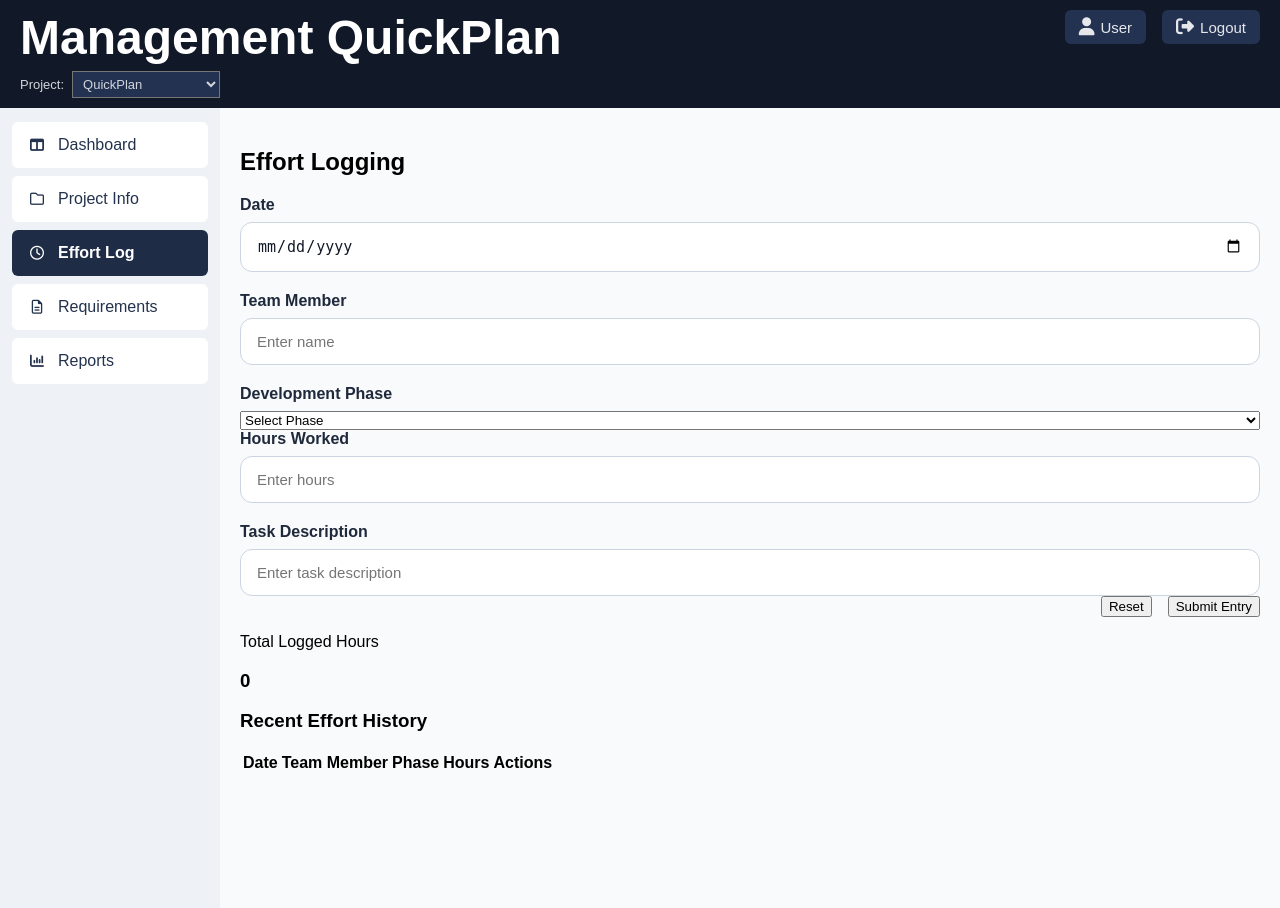
After one commit to TSchaefSE/Management_QuickPlan, a Flask app: page /effort_logs in a window 1280 px wide. The commit adds this page. Run offline with Flask 3, Linux system fonts and the light colour scheme; lists and menus that the app fills with data are empty.

Commit message:
Added wiring for effort_logs.html with routes.py as well as base html

```diff
--- a/app/routes.py
+++ b/app/routes.py
@@ -75,3 +75,30 @@ def project_info():
         members=members,
         risks=risks
     )
+
+@main.route("/effort_logs", methods=["GET", "POST"])
+def effort_logs():
+    if request.method == "POST":
+        date = request.form.get("date")
+        member = request.form.get("member")
+        phase = request.form.get("phase")
+        hours = request.form.get("hours")
+        task = request.form.get("task")
+
+        ### save to CSV here ###
+
+        #TEMP FOR TESTING
+        print("Effort log submitted:")
+        print("Date:", date)
+        print("Member:", member)
+        print("Phase:", phase)
+        print("Hours:", hours)
+        print("Task:", task)
+
+        return redirect(url_for("main.effort_logs"))
+
+    return render_template(
+        "effort_logs/effort_logs.html",
+        active_page="effort_logs",
+        logs=[]
+    )
--- /dev/null
+++ b/app/templates/effort_logs/effort_logs.html
@@ -0,0 +1,91 @@
+{% extends "layout/base.html" %}
+
+{% block title %}Effort Logs | Management QuickPlan{% endblock %}
+
+{% block content %}
+<div class="effort-logs-container">
+
+  <h2>Effort Logging</h2>
+
+  <form method="POST"
+        action="{{ url_for('main.effort_logs') }}"
+        class="effort-logs-form">
+
+    <div class="form-row">
+      <div class="form-group">
+        <label for="date">Date</label>
+        <input type="date" id="date" name="date" required>
+      </div>
+
+      <div class="form-group">
+        <label for="member">Team Member</label>
+        <input type="text" id="member" name="member" placeholder="Enter name" required>
+      </div>
+
+      <div class="form-group">
+        <label for="phase">Development Phase</label>
+        <select id="phase" name="phase" required>
+          <option value="">Select Phase</option>
+          <option value="Planning">Planning</option>
+          <option value="Design">Design</option>
+          <option value="Implementation">Implementation</option>
+          <option value="Testing">Testing</option>
+          <option value="Documentation">Documentation</option>
+        </select>
+      </div>
+    </div>
+
+    <div class="form-row">
+      <div class="form-group">
+        <label for="hours">Hours Worked</label>
+        <input type="number" id="hours" step="0.1" name="hours" placeholder="Enter hours" required>
+      </div>
+
+      <div class="form-group" style="flex: 2;">
+        <label for="task">Task Description</label>
+        <input type="text" id="task" name="task" placeholder="Enter task description" required>
+      </div>
+    </div>
+
+    <div class="form-actions">
+      <button type="reset" class="btn-secondary">Reset</button>
+      <button type="submit" class="btn-primary">Submit Entry</button>
+    </div>
+
+  </form>
+
+  <!-- Total (PLACEHOLDER for now) -->
+  <div class="total-hours-box">
+    <p>Total Logged Hours</p>
+    <h3>0</h3>
+  </div>
+
+  <!-- Table -->
+  <h3>Recent Effort History</h3>
+
+  <table class="effort-table">
+    <thead>
+      <tr>
+        <th>Date</th>
+        <th>Team Member</th>
+        <th>Phase</th>
+        <th>Hours</th>
+        <th>Actions</th>
+      </tr>
+    </thead>
+
+    <tbody>
+      {% for log in logs %}
+      <tr>
+        <td>{{ log.date }}</td>
+        <td>{{ log.member }}</td>
+        <td>{{ log.phase }}</td>
+        <td>{{ log.hours }}</td>
+        <td><a href="#">Edit</a></td>
+      </tr>
+      {% endfor %}
+    </tbody>
+  </table>
+
+</div>
+{% endblock %}
--- a/app/templates/layout/base.html
+++ b/app/templates/layout/base.html
@@ -49,7 +49,8 @@
                         <span>Project Info</span>
                     </a>
 
-                    <a href="#" class="nav-item">
+                    <a href="{{ url_for('main.effort_logs') }}"
+                       class="nav-item {% if active_page == 'effort_logs' %}active{% endif %}">
                         <i class="fa-regular fa-clock"></i>
                         <span>Effort Log</span>
                     </a>
```
